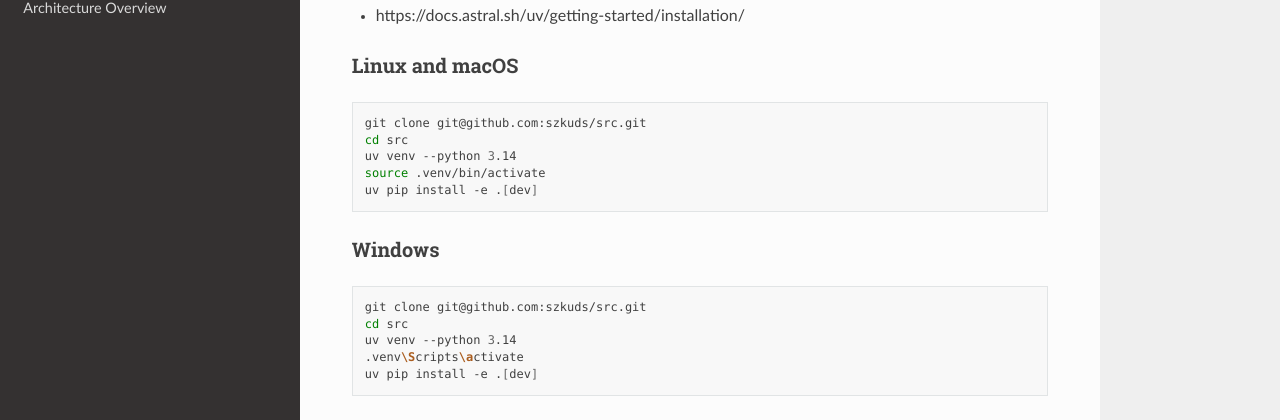
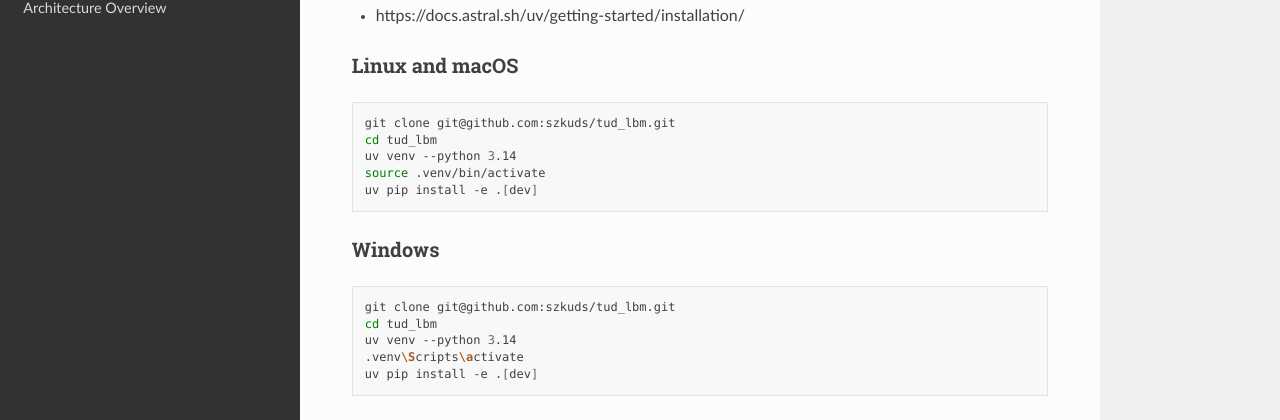
Before and after one commit to szkuds/TUD_LBM, a Sphinx documentation site: the page built from docs/notes/README.dev.md, in a window 1280 px wide and 900 px high, scrolled down 364 px. Shown: the part 144-564 px from the top of the window. Built offline with Sphinx 7.4.7 and the Read the Docs theme 3.1.0, drawn with Linux system fonts in a browser that asks for light colours; pages that are not in the unit, such as notebooks, are missing from menus.

Commit message:
README refactor

````diff
--- a/docs/notes/README.dev.md
+++ b/docs/notes/README.dev.md
@@ -17,8 +17,8 @@ Install `uv` by following the official instructions for your platform:
 ### Linux and macOS
 
 ```shell
-git clone git@github.com:szkuds/src.git
-cd src
+git clone git@github.com:szkuds/tud_lbm.git
+cd tud_lbm
 uv venv --python 3.14
 source .venv/bin/activate
 uv pip install -e .[dev]
@@ -27,8 +27,8 @@ uv pip install -e .[dev]
 ### Windows
 
 ```shell
-git clone git@github.com:szkuds/src.git
-cd src
+git clone git@github.com:szkuds/tud_lbm.git
+cd tud_lbm
 uv venv --python 3.14
 .venv\Scripts\activate
 uv pip install -e .[dev]
````
